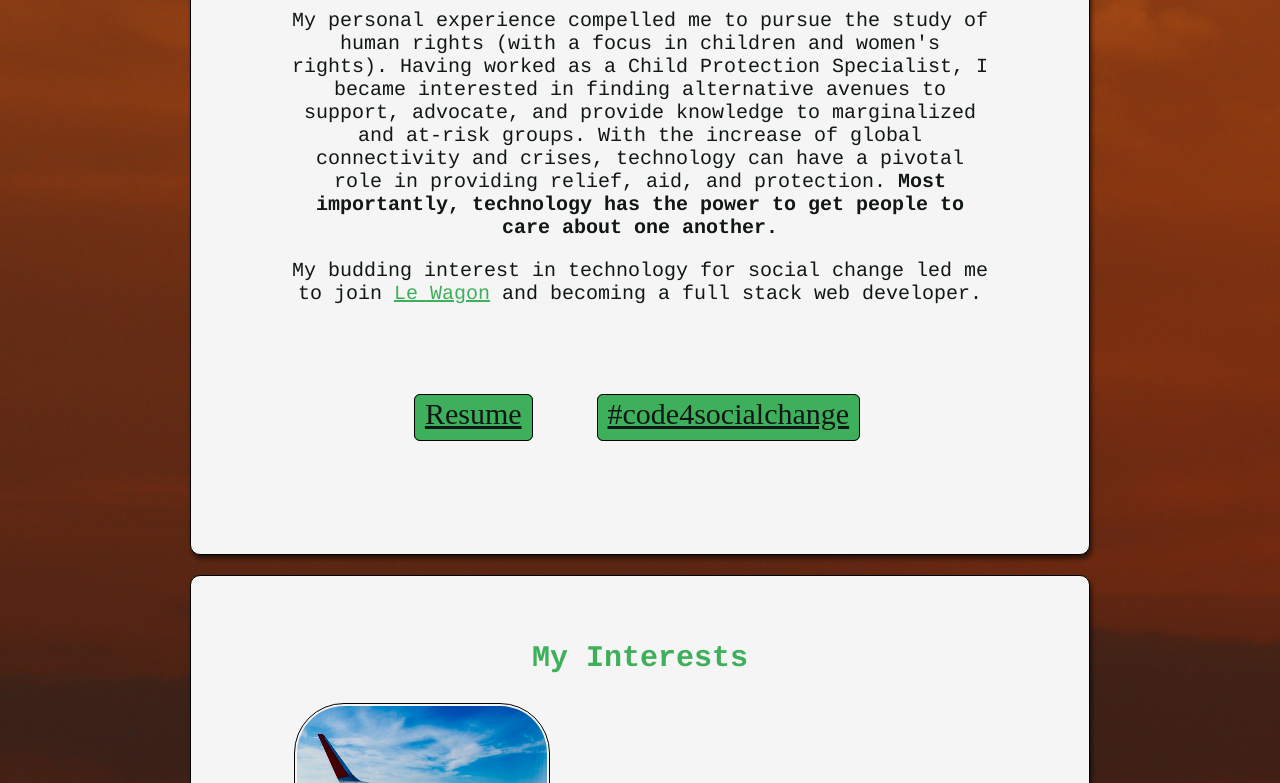
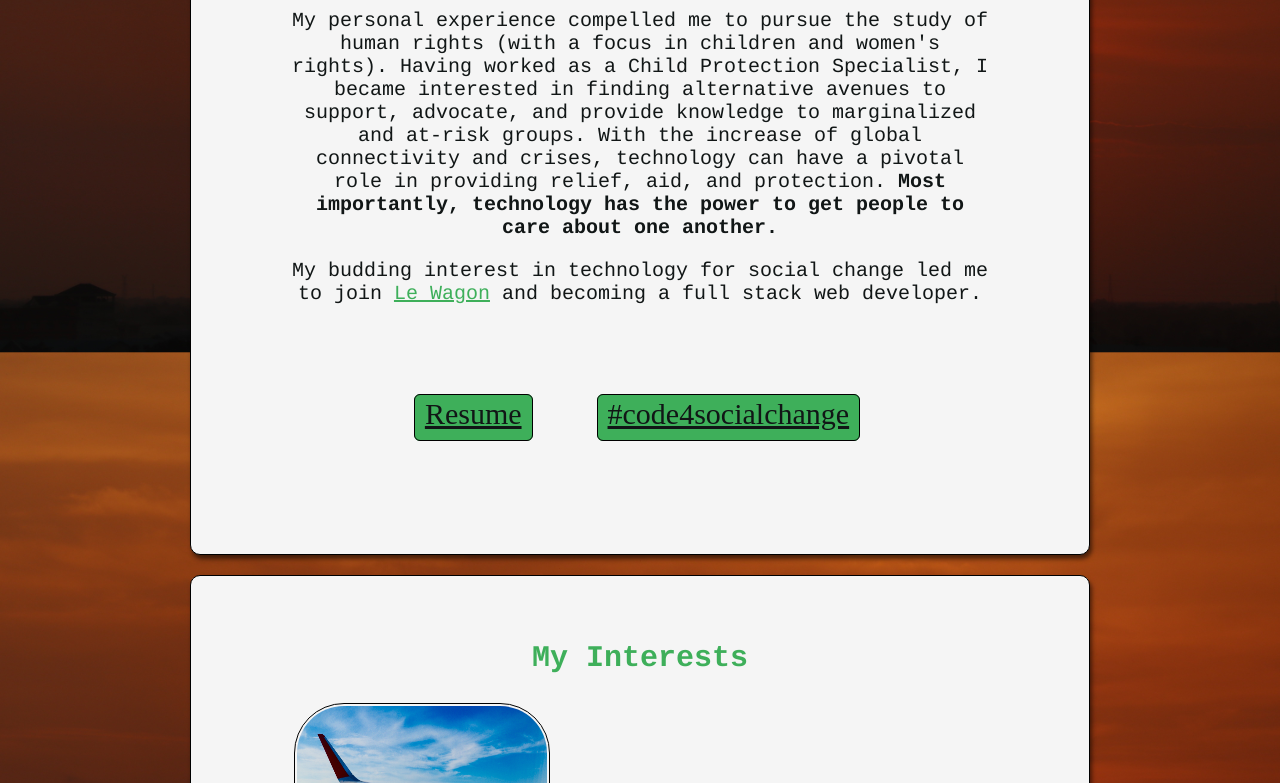
Before and after one commit to yhunsicker/legacy-portfolio, a plain HTML site: page index.html in a window 1280 px wide. Shown: the part 501-1284 px from the top of the page. Drawn offline with Linux system fonts and the light colour scheme.

Commit message:
make my profile prettier

```diff
--- a/style.css
+++ b/style.css
@@ -1,8 +1,8 @@
-body{
-  background: url("../images/sunset.jpg");
-  -webkit-background-size: cover;
+body {
+  background: url("../images/sunset.jpg") no-repeat center fixed ghostwhite;
+  /*-webkit-background-size: cover;
   -moz-background-size: cover;
-  -o-background-size: cover;
+  -o-background-size: cover;*/
   background-size: cover;
 }
 
```
Also changed, not shown: index.html (+3 -0 lines).
